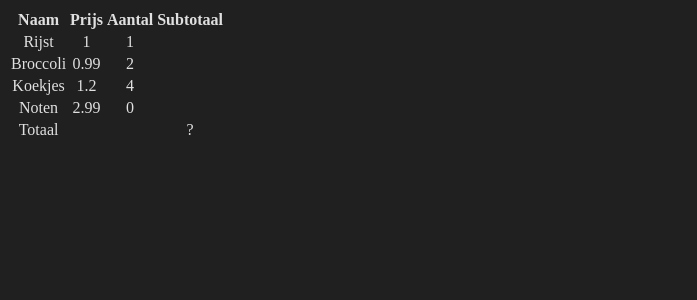
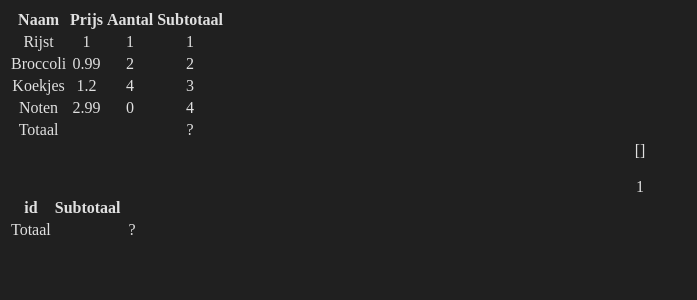
Before and after one commit to janderkkotlarski/vue_boodschappenlijst, a Vue app: page / in a window 1280 px wide. Shown: the top 300 px of the page, without its empty margins (0-697 px from the left). Built offline with nearby package versions, Linux system fonts and the light colour scheme.

Commit message:
iterating over the defineModel does not work as intended

```diff
--- a/src/App.vue
+++ b/src/App.vue
@@ -1,5 +1,5 @@
 <script setup>
-import {computed} from 'vue';
+import {computed, ref} from 'vue';
 
 const groceryList = defineModel('groceryList', {
     type: Object,
@@ -11,18 +11,28 @@ const groceryList = defineModel('groceryList', {
     ],
 });
 
-const subTotals = defineModel('subTotals', {
-    type: Object,
-    default: [],
-});
+// const subTotals = defineModel('subTotals', {
+//     type: Object,
+//     default: [],
+// });
+
+const subTotals = ref([]);
+
+const ident = ref(1);
 
 const subTotalInit = () => {
     for (const entry of groceryList) {
-        subTotals.value.push({id: entry.id, subTotal: entry.amount * entry.price});
+        // subTotals.value.push({id: entry.id, subTotal: entry.amount * entry.price});
+
+        ident.value = entry.id;
+
+        subTotals.value.push({id: ident});
+
+        // ++ident.value;
     }
 };
 
-subTotalInit();
+// subTotalInit();
 
 const arrayEntry = (array, key, value) => {
     for (const entry of array) {
@@ -65,7 +75,32 @@ const subTotaler = index => {
             <td>{{ entry.name }}</td>
             <td>{{ entry.price }}</td>
             <td>{{ entry.amount }}</td>
-            <td>{{ subTotaler(entry.id) }}</td>
+            <td>{{ entry.id }}</td>
+        </tr>
+        <tr>
+            <td>Totaal</td>
+            <td></td>
+            <td></td>
+            <td>?</td>
+        </tr>
+    </table>
+
+    {{ subTotals }}
+
+    <div>
+        <br />
+    </div>
+
+    {{ ident }}
+
+    <table>
+        <tr>
+            <th>id</th>
+            <th>Subtotaal</th>
+        </tr>
+        <tr v-for="entry in subTotals" :key="entry.id">
+            <td>{{ entry.id }}</td>
+            <td>{{ entry.subTotal }}</td>
         </tr>
         <tr>
             <td>Totaal</td>
```
